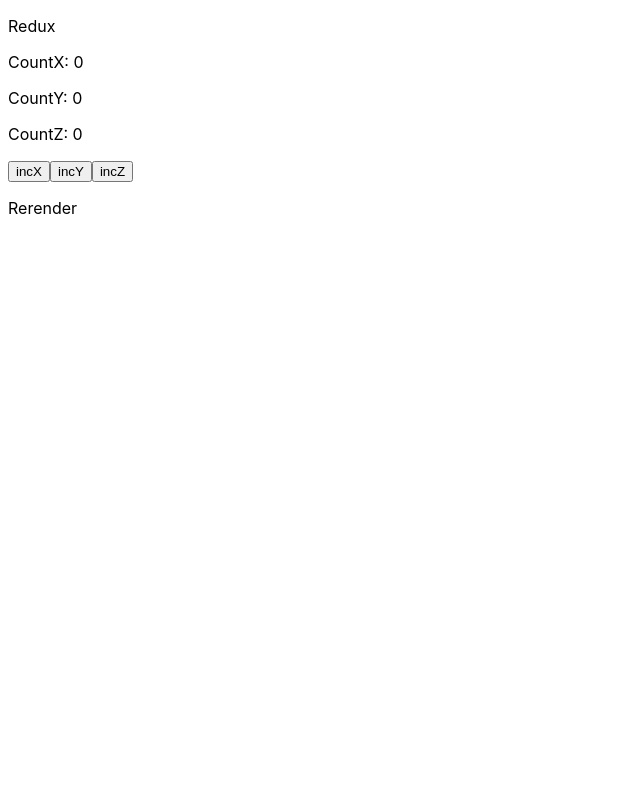
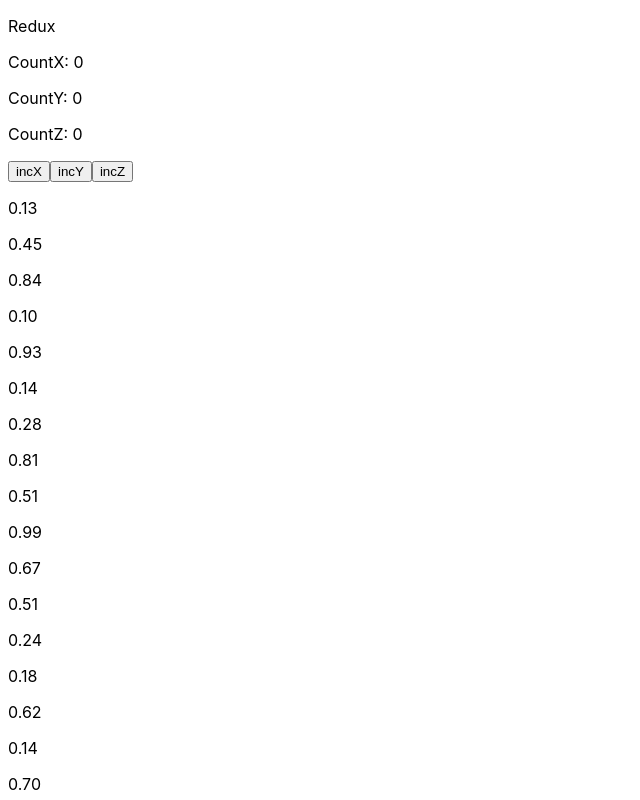
Before and after one commit to mokka86coffee/template_webpack, a React app: page / in a window 1280 px wide. Shown: the top 800 px of the page, without its empty margins (0-640 px from the left). Built offline with nearby package versions, Linux system fonts and the light colour scheme; the HTML template or start-up script is replaced by a standard one.

Commit message:
reselect uuid added

```diff
--- a/package.json
+++ b/package.json
@@ -16,7 +16,8 @@
     "react-router-dom": "^4.3.1",
     "redux": "^4.0.1",
     "redux-devtools-extension": "^2.13.7",
-    "reselect": "^4.0.0"
+    "reselect": "^4.0.0",
+    "uuid": "^3.3.2"
   },
   "devDependencies": {
     "@babel/core": "^7.1.2",
--- a/src/App.jsx
+++ b/src/App.jsx
@@ -1,11 +1,13 @@
 import React, { Component } from 'react';
 import { connect } from 'react-redux';
 import { createSelector } from 'reselect';
-
+import uuid from 'uuid/v4';
+const data = createSelector(({z}) => z, setRandomArr);
 class App extends Component{
 
     render(){
         console.log(this.props);
+        const elements = data(this.props);
         const { x, y, z, incX, incY, incZ } = this.props;
         return (
             <>
@@ -18,12 +20,7 @@
                     <button onClick={incY}>incY</button>
                     <button onClick={incZ}>incZ</button>
                 </div>
-                {
-                    (() => {
-                        console.log('Rerender');
-                        return <p>Rerender</p>;
-                    })()
-                }
+                <div>{elements}</div>
             </>
         );
     }
@@ -46,3 +43,9 @@
 });
 
 export default connect(mapStateToProps, mapDispachToProps)(App);
+
+function setRandomArr(){
+    console.log('started setRandomArr');
+    const resultedArr = Array(100).fill(0).map(el=>Math.random().toFixed(2));
+    return resultedArr.map(el=><p key={uuid()}>{el}</p>);
+}
```
Also changed, not shown: 1 other file (tests, documents, lock files or other folders).
